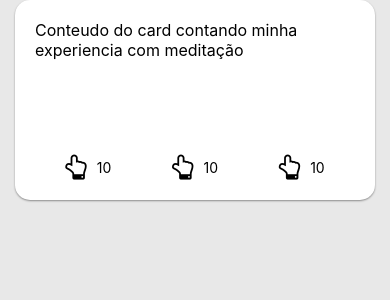
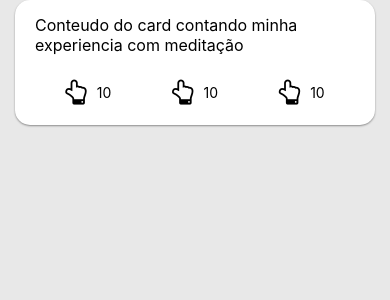
Before and after one commit to CiscoMossi/TCC---IFSUL, a React Native app in the folder TCC/: screen / in a window 390 px wide. Shown: the top 300 px of the page. Built offline with nearby package versions, Linux system fonts and the light colour scheme.

Commit message:
fix card style

```diff
--- a/TCC/src/ui/components/card/style.js
+++ b/TCC/src/ui/components/card/style.js
@@ -2,11 +2,10 @@ import { StyleSheet } from 'react-native'
 
 export default StyleSheet.create({
   card: {
-    flex: 1,
     borderRadius: 15,
-    maxHeight: 200,
     backgroundColor: 'white',
-    padding: 20,
+    paddingVertical: 15,
+    paddingHorizontal: 20,
     shadowColor: '#000000',
     shadowOffset: {
       width: 0,
@@ -17,7 +16,7 @@ export default StyleSheet.create({
     shadowOpacity: 0.4,
   },
   content: {
-    flex: 1
+    marginBottom: 20
   },
   textContent: {
     fontSize: 16,
@@ -29,6 +28,7 @@ export default StyleSheet.create({
   },
   option: {
     flex: 1,
+    paddingVertical: 5,
     flexDirection: 'row',
     justifyContent: 'center',
     alignItems: 'center'
--- a/TCC/src/ui/components/safe-area-view/index.js
+++ b/TCC/src/ui/components/safe-area-view/index.js
@@ -19,6 +19,5 @@ const styles = StyleSheet.create({
   container: {
     flex: 1,
     backgroundColor: '#e8e8e8',
-    // TODO: Fix padding on IOS devices paddingTop: Platform.OS === 'android' ? 0 : 20,
   },
 })
```
